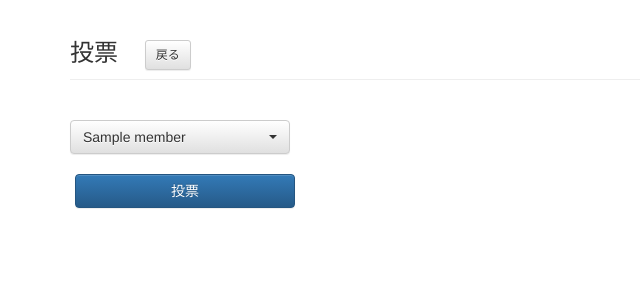
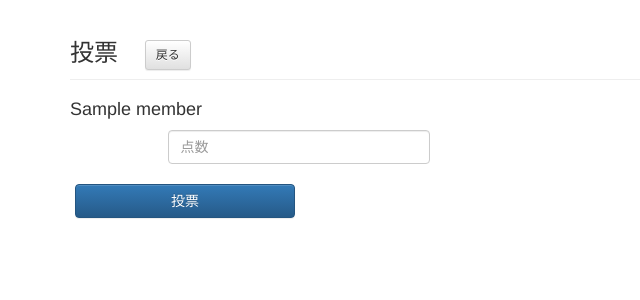
Before and after one commit to yuta39/grafranking, a Django app: template templates/rank/vote.html in a window 1280 px wide. Shown: the top 300 px of the page, without its empty margins (0-640 px from the left). Run offline with Django 3.2, Linux system fonts and the light colour scheme; the template is opened without the code that fills it: most values are stand-ins (such as "Sample title", 1, 10 or a date in 2020); some libraries are stand-ins or nearby versions.

Commit message:
テキストボックスでの投票機能の実装

```diff
--- a/templates/rank/vote.html
+++ b/templates/rank/vote.html
@@ -5,16 +5,9 @@
 {% block title %}投票{% endblock title %}
 
 {% block extrahead %}
-<link href="{% static 'css/bootstrap-select.min.css' %}" rel="stylesheet">
-<script src="{% static 'js/bootstrap-select.min.js' %}"></script>
+
 
 <script type="text/javascript">
-
-  var vote_point = 0;
-  var vote_point_array = [0,0,0,0,0,0,0,0,0,0,
-                          0,0,0,0,0,0,0,0,0,0,
-                          0,0,0,0,0,0,0,0,0,0];
-
 
   /*ページが読み込まれたときに実行*/
   window.onload = function(){
@@ -24,40 +17,27 @@
     elementNodeReference.style.margin = "20px";
   }
 
-  $(window).on('load', function () {
-    $('.selectpicker').selectpicker({
-        'selectedText': 'cat'
-    });
-  });
+  {% for member in members %}
 
-  {% for member in members %}
-      $(function($) {
+  $(function($) {
         $("#id_{{forloop.counter}}").change( function(){
           var selectVal = $("#id_{{forloop.counter}}").val();
-          before_point = getBeforePoint({{forloop.counter}},Number(selectVal));
-          vote_point -= before_point;
-          vote_point += Number(selectVal);
-          if(vote_point>5){
+          before_point = Number(selectVal);
+          if(isNaN(before_point)){
             disabledSubmitButton();
           }else{
             abledSubmitButton();
           }
         });
       });
+
   {% endfor %}
-
-  function getBeforePoint(key,new_point){
-    before_point = vote_point_array[key-1];
-    vote_point_array[key-1] = new_point;
-    //console.log("getBeforePoint->" + vote_point_array)
-    return before_point
-  }
 
   function disabledSubmitButton(){
       var elementNodeReference = document.getElementById("id_submit");
       elementNodeReference.disabled = true;
       var errorMessage = document.getElementById("error_zone");
-      errorMessage.innerHTML = "点数を５点以内にをおさえてください";
+      errorMessage.innerHTML = "点数は半角数字で入力してください";
   }
 
   function abledSubmitButton(){
@@ -66,6 +46,7 @@
       var errorMessage = document.getElementById("error_zone");
       errorMessage.innerHTML = "";
   }
+
 
 </script>
 
@@ -88,20 +69,19 @@
     <form action="{% url 'rank:eventVote' event_id=event_id %}" method="post" class="form-horizontal" role="form">
       {% csrf_token %}
       {% for member in members %}
-
-        <select id="id_{{forloop.counter}}" name="name_{{member.id}}" class="selectpicker">
-        <option value="0">{{member.member_name}}</option>
-        <option value="1">1</option>
-        <option value="2">2</option>
-        <option value="3">3</option>
-        <option value="4">4</option>
-        <option value="5">5</option>
+          <h4>{{member.member_name}}</h4>
+          <div class="row">
+            <label class="col-sm-1 control-label"></label>
+            <div class="col-xs-3">
+              <input type="text" class="form-control" placeholder="点数" id="id_{{forloop.counter}}" name="name_{{member.id}}">
+            </div>
+          </div>
         </select>
       {% endfor %}
 
 
       <div class="form-group">
-          <button type="submit" class="btn btn-primary" id="id_submit">投票</button>
+          <button type="submit" class="btn btn-primary" id="id_submit" onclick="hoge()">投票</button>
       </div>
     </form>
 {% endblock content %}
```
